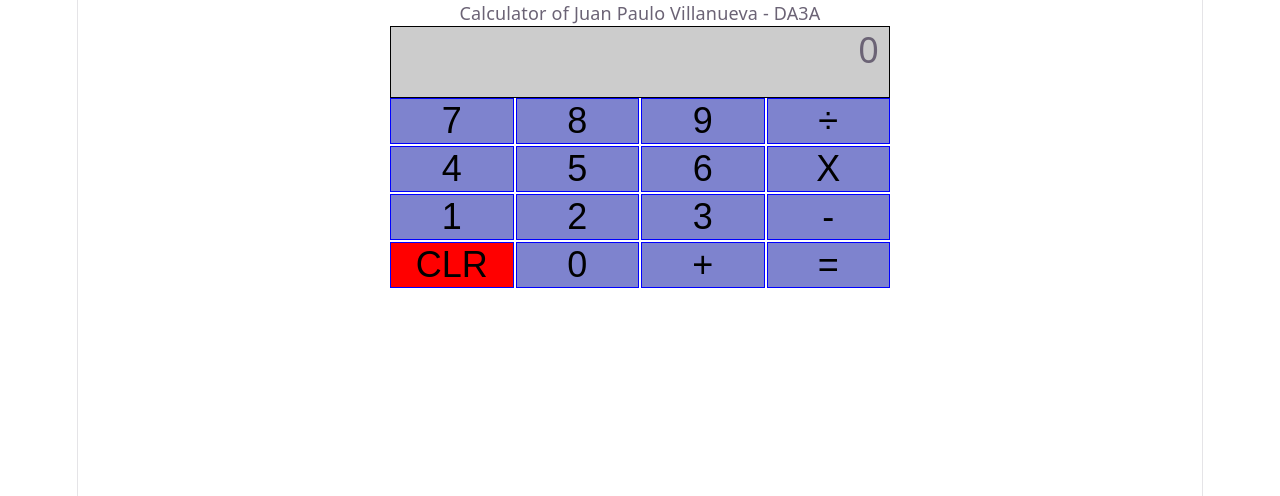
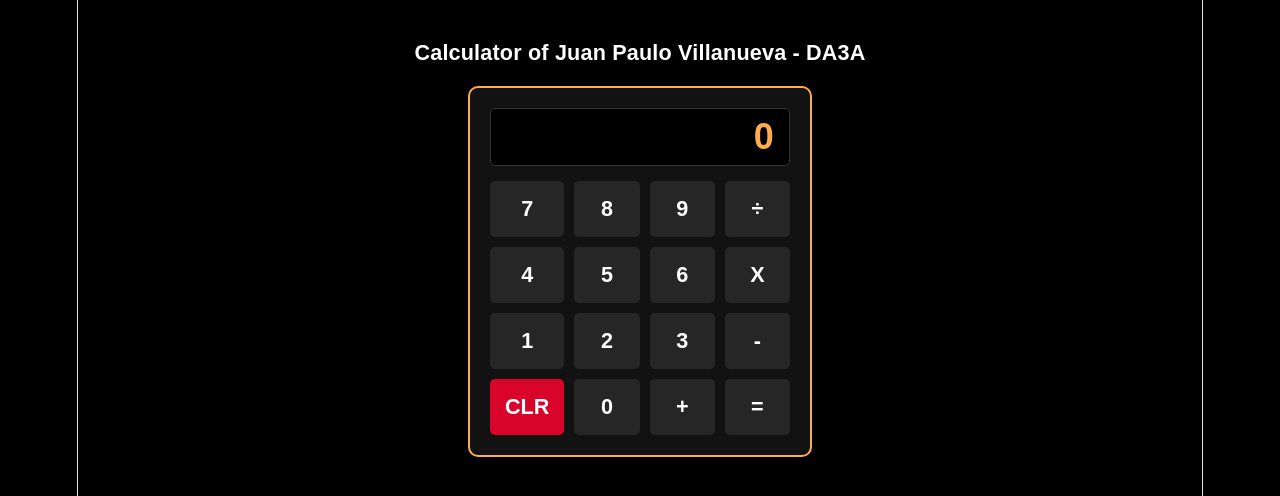
Before and after one commit to jpvillanueva200515/calculator, a React (Vite) app: page / in a window 1280 px wide. Shown: the top 496 px of the page. Built offline with nearby package versions, Linux system fonts and the light colour scheme.

Commit message:
Fix calculator CSS

```diff
--- a/src/App.css
+++ b/src/App.css
@@ -1,39 +1,77 @@
+body {
+  background-color: #000000;
+  color: #ffffff;
+  font-family: Arial, sans-serif;
+  margin: 0;
+}
+
 .App {
-  box-sizing: border-box;
-  text-align: center;
+  display: flex;
+  flex-direction: column;
+  align-items: center;
+  margin-top: 40px;
+}
+
+.Header {
+  font-size: 1.2rem;
+  font-weight: bold;
+  color: hsl(0, 0%, 100%);
+  margin-bottom: 20px;
 }
 
 .Calculator {
-  width: 500px;
-  margin: auto;
+  width: 300px;
+  background-color: #121212;
+  padding: 20px;
+  border-radius: 10px;
+  border: 2px solid hsl(32, 100%, 65%);
 }
 
 .CalcDisplay {
-  border: 1px solid #000;
-  height: 50px;
+  background-color: #000000;
+  color: hsl(32, 100%, 65%);
   font-size: 2rem;
-  padding: 10px;
+  font-weight: bold;
   text-align: right;
-  background-color: #ccc;
-
+  padding: 15px;
+  border-radius: 5px;
+  margin-bottom: 15px;
+  border: 1px solid #333333;
 }
 
 .CalcGrid {
   display: grid;
-  gap: 2px;
   grid-template-columns: repeat(4, 1fr);
+  gap: 10px;
 }
 
 .CalcButton {
-  justify-content: center;
-  border: 1px solid #0000ff;
-  font-size: 2em;
-  background-color: #7e83ce;
+  padding: 15px;
+  font-size: 1.2rem;
+  font-weight: bold;
+  border: none;
+  border-radius: 5px;
+  cursor: pointer;
+  background-color: #262626;
+  color: #ffffff;
+}
+
+.CalcButton:hover {
+  background-color: #3f3f3f;
+  color: hsl(32, 100%, 65%);
 }
 
 .ClearButton {
-  justify-content: center;
-  border: 1px solid #0000ff;
-  font-size: 2em;
-  background-color: #ff0000;
+  padding: 15px;
+  font-size: 1.2rem;
+  font-weight: bold;
+  border: none;
+  border-radius: 5px;
+  cursor: pointer;
+  background-color: #d90429;
+  color: #ffffff;
 }
+
+.ClearButton:hover {
+  background-color: #eb374c;
+}
```
